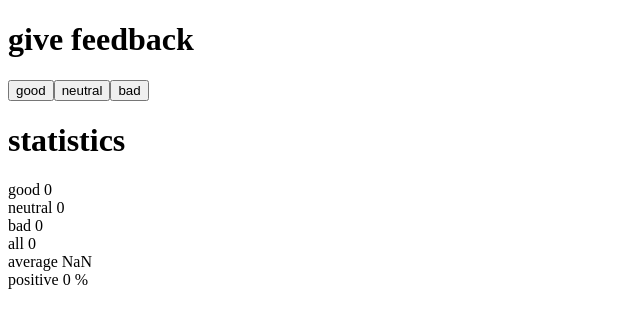
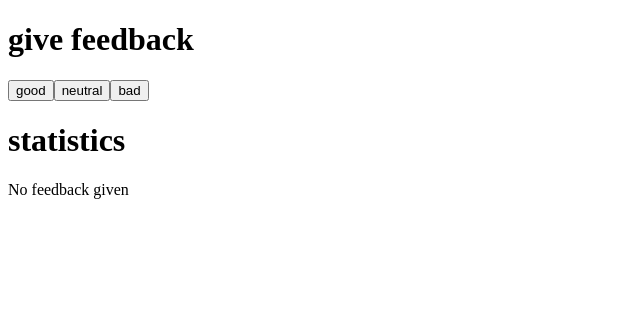
Before and after one commit to eldarheleg/openstack, a React (Vite) app in the folder part1/unicafe/: page / in a window 1280 px wide. Shown: the top 328 px of the page, without its empty margins (0-640 px from the left). Built offline with nearby package versions, Linux system fonts and the light colour scheme.

Commit message:
Exercise 1.9

```diff
--- a/part1/unicafe/src/components/Statistics.jsx
+++ b/part1/unicafe/src/components/Statistics.jsx
@@ -1,6 +1,15 @@
-const Statistics = ({data}) => {
+const Statistics = ({ data }) => {
   const { good, neutral, bad } = data;
-//   console.log(good, neutral, bad);
+
+  if (good === 0 && neutral === 0 && bad === 0) {
+    return (
+      <>
+        <h1>statistics</h1>
+        <p>No feedback given</p>
+      </>
+    );
+  }
+
   return (
     <>
       <h1>statistics</h1>
```
